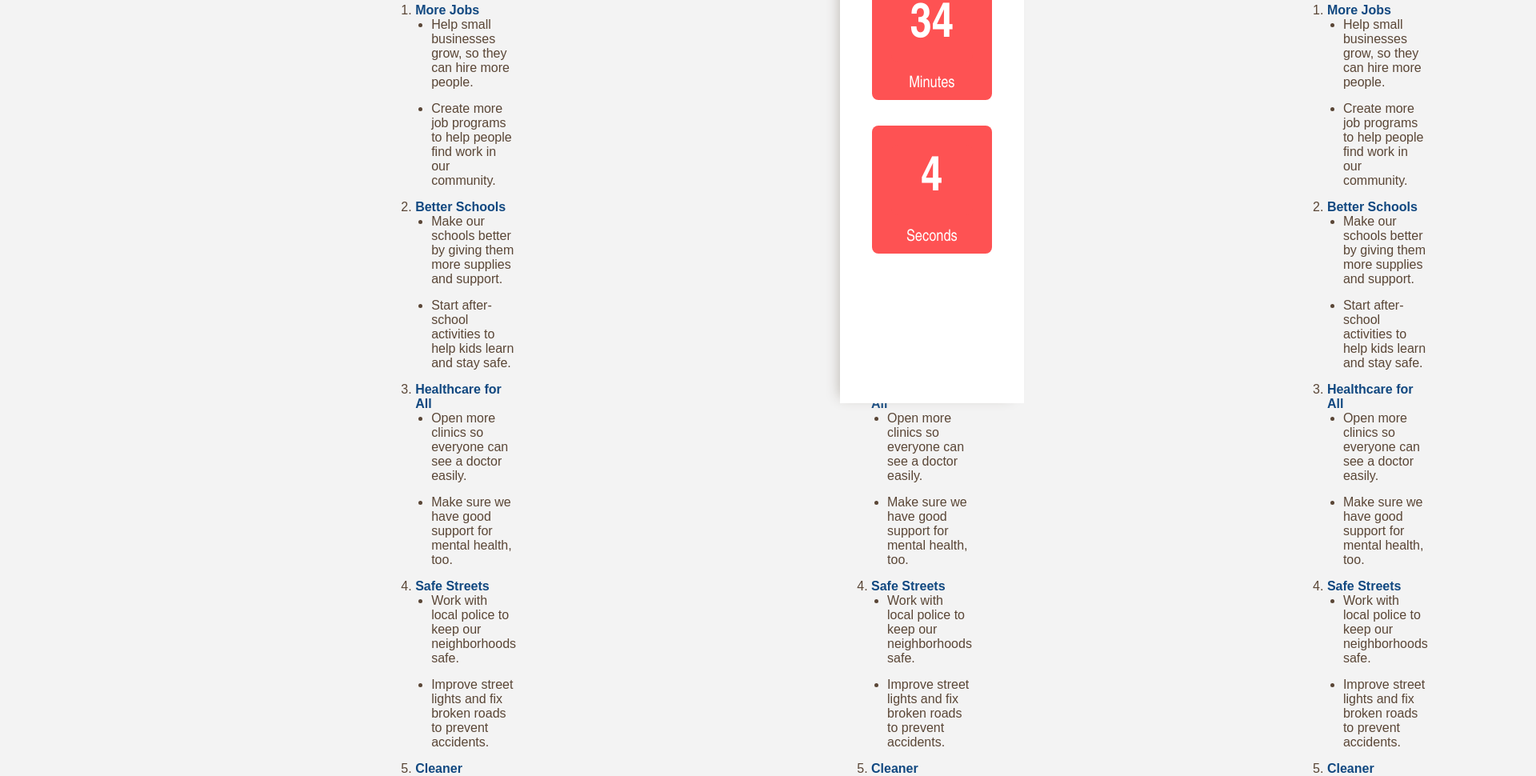
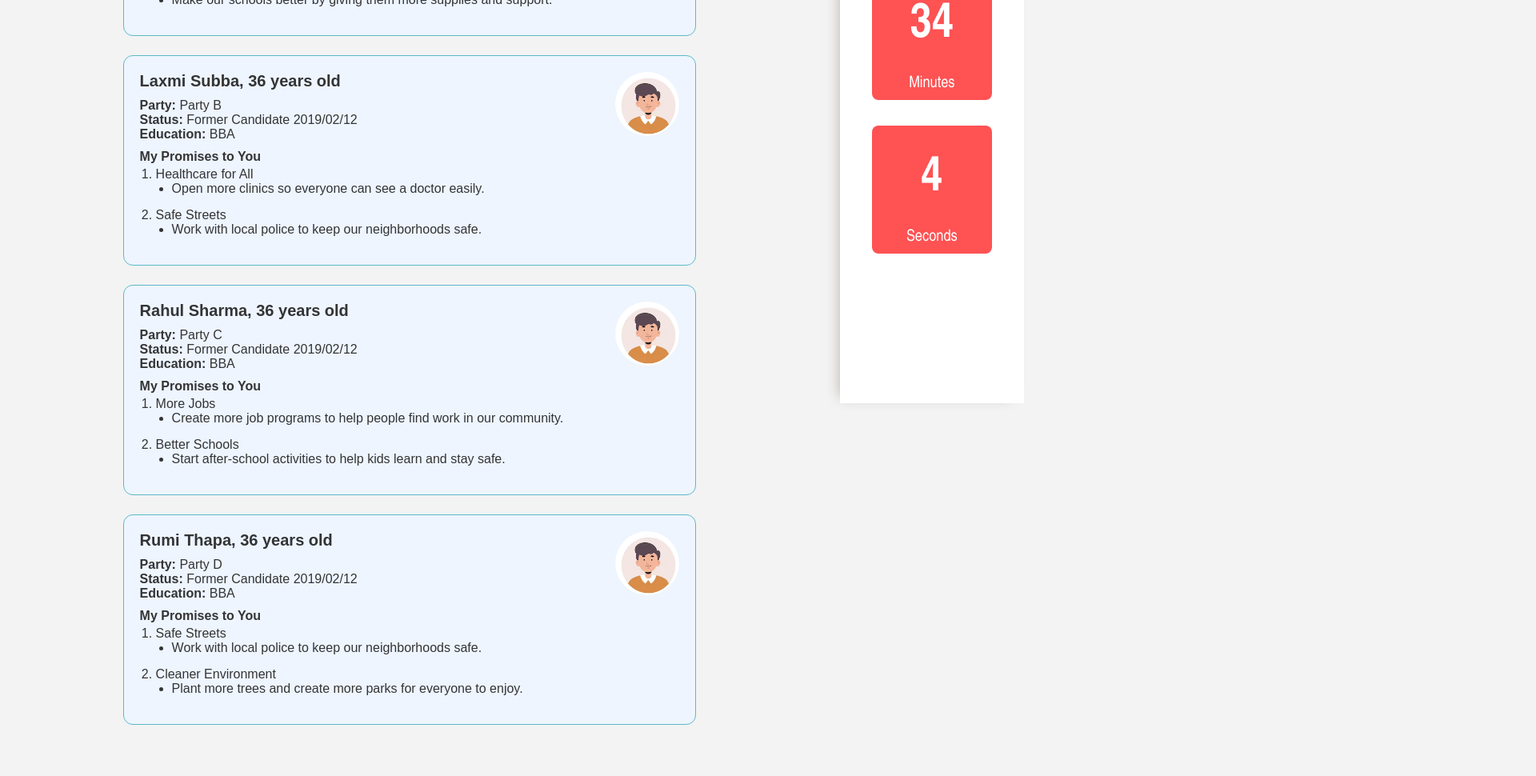
Before and after one commit to ASU-N/uff, a React (Create React App) app in the folder frontend/: page /home/kyc in a window 1280 px wide. Shown: the part 360-1330 px from the top of the page at 80% size, 1920 px wide, since content can reach past the window. Built offline with nearby package versions, Linux system fonts and the light colour scheme.

Commit message:
css guidelines styling kyc sophiya

```diff
--- a/frontend/src/css/styles.css
+++ b/frontend/src/css/styles.css
@@ -231,6 +231,7 @@ body, html {
   text-align: center;
   font-size: 24px;
   margin-bottom: 20px;
+  margin-top: 48px;
 }
 
 /* Candidate List Section */
@@ -300,31 +301,43 @@ body, html {
   margin-bottom: 10px;
 }
 
-.candidate-info p {
-  margin: 0;
-  color: #333436;
-  font-size: 16px;
-}
-
 .manifesto-text {
   font-style: italic;
   color: #333436;
   margin-top: 15px;
 }
 
+
+/* Candidate card style */
+.candidate-card{
+  display: flex;
+  padding: 20px;
+  border: 1px solid #5cb9c8;
+  background-color: #eef5fe;
+  margin-bottom: 24px;
+  border-radius: 12px;
+}
+
+.candidate-name{
+  font-size: 20px;
+  font-weight: bold;
+  margin-bottom: 10px;
+}
+
+.candidate-info p {
+  color: #333436;
+  font-size: 16px;
+}
+
+
 /* Promises Section Styling */
 .promises-section {
-  margin-top: 40px;
-  text-align: left;
-  max-width: 700px;
-  margin: 0 auto;
-  padding: 20px;
+  margin-top:10px ;
 }
 
 .promises-section h3 {
-  font-size: 20px;
-  color: #114880;
-  margin-bottom: 10px;
+  font-size: 16px;
+  margin-bottom: 4px;
 }
 
 .promises-section ol {
@@ -333,15 +346,30 @@ body, html {
 
 .promises-section li {
   margin-bottom: 15px;
-  color: #5a4636;
+
 }
 
 .promises-section li strong {
   font-size: 16px;
-  color: #114880;
 }
 
 .promises-section ul {
   padding-left: 20px;
   list-style-type: disc;
 }
+
+/* Guidelines styles */
+.guidelines {
+  margin-top: 40px;
+}
+
+.guidelines ol {
+  padding-left: 20px;
+}
+
+.guidelines .point {
+
+  margin-top: 8px;
+  margin-bottom: 15px;
+  padding-left: 16px;
+}
--- a/frontend/src/data/candidate.js
+++ b/frontend/src/data/candidate.js
@@ -2,174 +2,123 @@ const candidates=[
     //crete objects with info required for manifesto and landing page
     {
         name: 'Ram Shrestha',
+        age: '36',
         party: 'Party A',
+        status: 'Former Candidate 2019/02/12',
         imageUrl: require('../assets/candidate.png'),
+        education: 'BBA',
+        remarkableWork: [
+            'Built schools, hospitals, or roads to improve community access to education, healthcare, and transportation.',
+            'Implemented renewable energy projects like solar power grids in rural areas.'
+        ],
         manifesto: "I believe in our community. Let’s work together to make it a safer, happier place. Every vote counts—let’s make it a vote for a brighter future!",
         promises: [
             {
                 title: "More Jobs",
                 points: [
                     "Help small businesses grow, so they can hire more people.",
+                ]
+            },
+            {
+                title: "Better Schools",
+                points: [
+                    "Make our schools better by giving them more supplies and support.",
+
+                ]
+            },
+
+        ]
+    },
+
+    {
+        name: 'Laxmi Subba',
+        age: '36',
+        party: 'Party B',
+         status: 'Former Candidate 2019/02/12',
+        imageUrl: require('../assets/candidate.png'),
+         education: 'BBA',
+        remarkableWork: [
+            'Built schools, hospitals, or roads to improve community access to education, healthcare, and transportation.',
+            'Implemented renewable energy projects like solar power grids in rural areas.'
+        ],
+        manifesto: "I believe in our community. Let’s work together to make it a safer, happier place. Every vote counts—let’s make it a vote for a brighter future!",
+        promises: [
+            {
+
+                title: "Healthcare for All",
+                points: [
+                    "Open more clinics so everyone can see a doctor easily.",
+
+                ]
+            },
+            {
+                title: "Safe Streets",
+                points: [
+                    "Work with local police to keep our neighborhoods safe.",
+
+                ]
+            },
+
+        ]
+    },
+
+    {
+        name: 'Rahul Sharma',
+        age: '36',
+        party: 'Party C',
+         status: 'Former Candidate 2019/02/12',
+        imageUrl: require('../assets/candidate.png'),
+         education: 'BBA',
+        remarkableWork: [
+            'Built schools, hospitals, or roads to improve community access to education, healthcare, and transportation.',
+            'Implemented renewable energy projects like solar power grids in rural areas.'
+        ],
+        manifesto: "I believe in our community. Let’s work together to make it a safer, happier place. Every vote counts—let’s make it a vote for a brighter future!",
+        promises: [
+            {
+                title: "More Jobs",
+                points: [
+
                     "Create more job programs to help people find work in our community."
                 ]
             },
             {
                 title: "Better Schools",
                 points: [
-                    "Make our schools better by giving them more supplies and support.",
+
                     "Start after-school activities to help kids learn and stay safe."
                 ]
             },
+
+        ]
+    },
+
+    {
+        name: 'Rumi Thapa',
+        age: '36',
+        party: 'Party D',
+         status: 'Former Candidate 2019/02/12',
+        imageUrl: require('../assets/candidate.png'),
+         education: 'BBA',
+        remarkableWork: [
+            'Built schools, hospitals, or roads to improve community access to education, healthcare, and transportation.',
+            'Implemented renewable energy projects like solar power grids in rural areas.'
+        ],
+        manifesto: "I believe in our community. Let’s work together to make it a safer, happier place. Every vote counts—let’s make it a vote for a brighter future!",
+        promises: [
             {
-                title: "Healthcare for All",
-                points: [
-                    "Open more clinics so everyone can see a doctor easily.",
-                    "Make sure we have good support for mental health, too."
-                ]
-            },
-            {
+
+
                 title: "Safe Streets",
                 points: [
                     "Work with local police to keep our neighborhoods safe.",
-                    "Improve street lights and fix broken roads to prevent accidents."
+
                 ]
             },
             {
                 title: "Cleaner Environment",
                 points: [
-                    "Start programs to help people recycle more.",
-                    "Plant more trees and create more parks for everyone to enjoy."
-                ]
-            }
-        ]
-    },
 
-    {
-        name: 'Laxmi Subba',
-        party: 'Party B',
-        imageUrl: require('../assets/candidate.png'),
-        manifesto: "I believe in our community. Let’s work together to make it a safer, happier place. Every vote counts—let’s make it a vote for a brighter future!",
-        promises: [
-            {
-                title: "More Jobs",
-                points: [
-                    "Help small businesses grow, so they can hire more people.",
-                    "Create more job programs to help people find work in our community."
-                ]
-            },
-            {
-                title: "Better Schools",
-                points: [
-                    "Make our schools better by giving them more supplies and support.",
-                    "Start after-school activities to help kids learn and stay safe."
-                ]
-            },
-            {
-                title: "Healthcare for All",
-                points: [
-                    "Open more clinics so everyone can see a doctor easily.",
-                    "Make sure we have good support for mental health, too."
-                ]
-            },
-            {
-                title: "Safe Streets",
-                points: [
-                    "Work with local police to keep our neighborhoods safe.",
-                    "Improve street lights and fix broken roads to prevent accidents."
-                ]
-            },
-            {
-                title: "Cleaner Environment",
-                points: [
-                    "Start programs to help people recycle more.",
-                    "Plant more trees and create more parks for everyone to enjoy."
-                ]
-            }
-        ]
-    },
-
-    {
-        name: 'Rahul Sharma',
-        party: 'Party C',
-        imageUrl: require('../assets/candidate.png'),
-        manifesto: "I believe in our community. Let’s work together to make it a safer, happier place. Every vote counts—let’s make it a vote for a brighter future!",
-        promises: [
-            {
-                title: "More Jobs",
-                points: [
-                    "Help small businesses grow, so they can hire more people.",
-                    "Create more job programs to help people find work in our community."
-                ]
-            },
-            {
-                title: "Better Schools",
-                points: [
-                    "Make our schools better by giving them more supplies and support.",
-                    "Start after-school activities to help kids learn and stay safe."
-                ]
-            },
-            {
-                title: "Healthcare for All",
-                points: [
-                    "Open more clinics so everyone can see a doctor easily.",
-                    "Make sure we have good support for mental health, too."
-                ]
-            },
-            {
-                title: "Safe Streets",
-                points: [
-                    "Work with local police to keep our neighborhoods safe.",
-                    "Improve street lights and fix broken roads to prevent accidents."
-                ]
-            },
-            {
-                title: "Cleaner Environment",
-                points: [
-                    "Start programs to help people recycle more.",
-                    "Plant more trees and create more parks for everyone to enjoy."
-                ]
-            }
-        ]
-    },
-
-    {
-        name: 'Rumi Thapa',
-        party: 'Party D',
-        imageUrl: require('../assets/candidate.png'),
-        manifesto: "I believe in our community. Let’s work together to make it a safer, happier place. Every vote counts—let’s make it a vote for a brighter future!",
-        promises: [
-            {
-                title: "More Jobs",
-                points: [
-                    "Help small businesses grow, so they can hire more people.",
-                    "Create more job programs to help people find work in our community."
-                ]
-            },
-            {
-                title: "Better Schools",
-                points: [
-                    "Make our schools better by giving them more supplies and support.",
-                    "Start after-school activities to help kids learn and stay safe."
-                ]
-            },
-            {
-                title: "Healthcare for All",
-                points: [
-                    "Open more clinics so everyone can see a doctor easily.",
-                    "Make sure we have good support for mental health, too."
-                ]
-            },
-            {
-                title: "Safe Streets",
-                points: [
-                    "Work with local police to keep our neighborhoods safe.",
-                    "Improve street lights and fix broken roads to prevent accidents."
-                ]
-            },
-            {
-                title: "Cleaner Environment",
-                points: [
-                    "Start programs to help people recycle more.",
                     "Plant more trees and create more parks for everyone to enjoy."
                 ]
             }
--- a/frontend/src/pages/guidelines.js
+++ b/frontend/src/pages/guidelines.js
@@ -1,6 +1,42 @@
+import '../css/styles.css';
 export default function guidelines()
 {
     return(
-        <h1>It is Guideline Page</h1>
-    )
+
+        <div className="content">
+            <h2>Online Voting System Guidelines</h2>
+            <div className='guidelines'>
+                <ol>
+                    <li>
+                        <strong>Eligibility & Registration</strong>
+                        <ul className='point'>
+                            <li>
+                            Voters must be registered and verified through personal details and OTP/email.
+                            </li>
+                        </ul>
+                    </li>
+                    <li><strong>Secure Voting Process</strong></li>
+                    <ul className='point'>
+                            <li>
+                            Log in securely, select your candidate, and confirm your vote. Votes are anonymous and final once submitted.
+                            </li>
+                        </ul>
+                    <li><strong>Security & Privacy</strong></li>
+                    <ul className='point'>
+                            <li>
+                            Keep login credentials confidential and avoid using public/shared devices for voting.
+                            </li>
+                        </ul>
+                    <li><strong>Timeline & Support</strong></li>
+                    <ul className='point'>
+                            <li>
+                            Ensure to vote within the provided timeframe. Contact support for any technical issues or disputes.
+                            </li>
+                        </ul>
+                </ol>
+            </div>
+        </div>
+
+)
+
 }
--- a/frontend/src/pages/kyc.js
+++ b/frontend/src/pages/kyc.js
@@ -13,29 +13,25 @@ function Kyc(){
     return(
         <div>
             {/* <Navbar/> */}
-            <main className="content">
+            <div className="content">
                 <h2>Manifesto</h2>
 
+                <div className=''>
                     {/* This is array of candidates */}
                     {candidates.map((candidate, index) => (
-                    <div>
-                        <div className="manifesto-card">
-                            <img src={candidate.imageUrl} alt="Candidate" className="candidate-image" />
-                            <div className="candidate-info">
-                                <p><strong>{candidate.name}</strong></p>
-                                <p>{candidate.party}</p>
-                            </div>
-                            <blockquote className="manifesto-text">
-                                {candidate.manifesto}
-                            </blockquote>
-                        </div>
+                        <div className='candidate-card'>
+                            <div className='candidate-info'>
+                                <div className='candidate-name'>{candidate.name}, {candidate.age} years old</div>
+                                <p>  <strong>Party: </strong> {candidate.party}</p>
+                                <p> <strong>Status: </strong> {candidate.status} </p>
+                                <p> <strong>Education: </strong> {candidate.education}</p>
 
-                        <section className="promises-section">
+                                <div className="promises-section">
                                     <h3>My Promises to You</h3>
                                     <ol>
                                         {candidate.promises.map((promise, index) => (
                                             <li key={index}>
-                                        <strong>{promise.title}</strong>
+                                                <p>{promise.title}</p>
                                                 <ul>
                                                     {promise.points.map((point, idx) => (
                                                         <li key={idx}>{point}</li>
@@ -44,10 +40,16 @@ function Kyc(){
                                             </li>
                                         ))}
                                     </ol>
-                        </section>
                             </div>
+                            </div>
+                            <div className='candidate-image'>
+                                <img src={candidate.imageUrl} alt="Candidate" className="candidate-image" />
+                            </div>
+                        </div>
+
                     ))}
-            </main>
+                </div>
+            </div>
         </div>
     );
 }
```
Also changed, not shown: frontend/src/pages/home.js (line endings or trailing spaces). Lines whose indentation alone changed are shown as unchanged.
